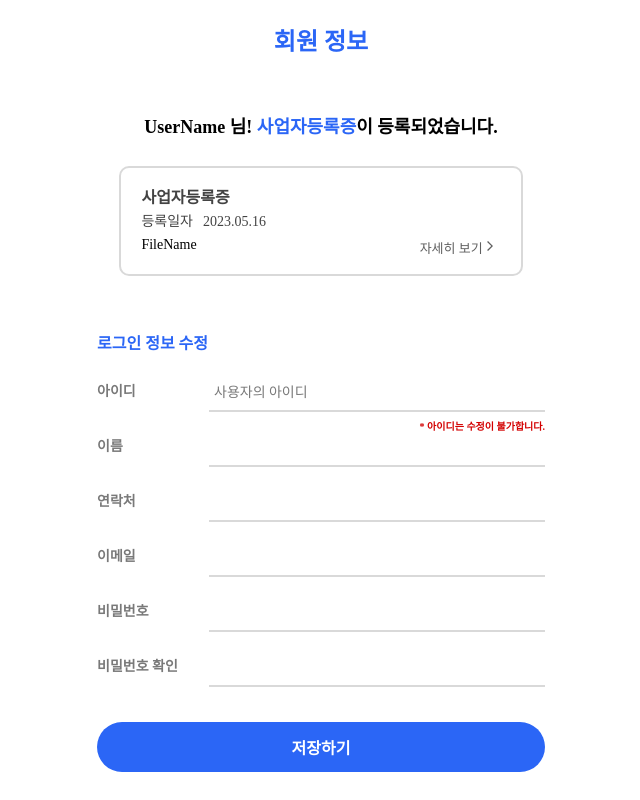
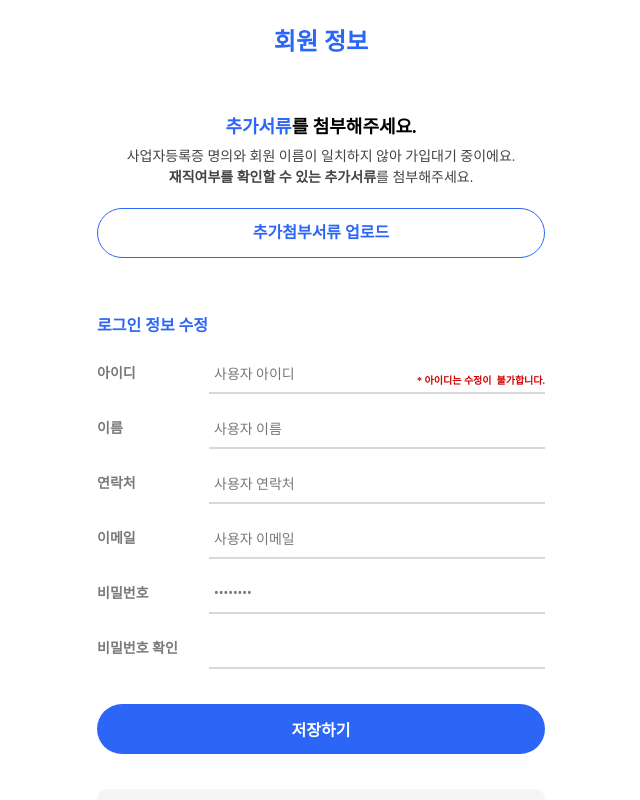
Before and after one commit to FastCampus-Final-Project-bizcurator-1/FinalProject-1-Frontend, a React (Create React App) app: page /mypage/usermodify in a window 1280 px wide. Shown: the top 800 px of the page, without its empty margins (319-959 px from the left). Built offline with nearby package versions, Linux system fonts and the light colour scheme.

Commit message:
[Add] 폼 유효성 검사 추가
- react-hook-form 이용
- pattern 확

```diff
--- a/src/components/mypage/userModify/Attach.jsx
+++ b/src/components/mypage/userModify/Attach.jsx
@@ -10,7 +10,7 @@ export default function Attach({ userInfo }) {
   };
   return (
     <AttachSection>
-      {!userInfo ? (
+      {userInfo ? (
         <Div>
           {userInfo?.bussinessLicense ? (
             <>
@@ -56,7 +56,8 @@ export default function Attach({ userInfo }) {
             <ColorLarge>추가서류</ColorLarge>를 첨부해주세요.
           </LargeP>
           <SmallP>
-            사업자등록증 명의와 회원 이름이 일치하지 않아 가입대기 중이에요.
+            사업자등록증 명의와 회원 이름이 <span />
+            일치하지 않아 가입대기 중이에요.
           </SmallP>
           <SmallP>
             <ColorSmall>재직여부를 확인할 수 있는 추가서류</ColorSmall>를
@@ -102,20 +103,27 @@ const LargeP = styled.p`
 `;
 
 const SmallP = styled.p`
+  display: block;
+  width: 100%;
   word-break: keep-all;
   text-align: center;
   color: #434343;
   font-size: 14px;
   line-height: 1.5;
+  @media (max-width: 768px) {
+    width: 80%;
+  }
 `;
 
 const ColorLarge = styled.span`
+  word-break: keep-all;
   text-align: center;
   font-weight: 600;
   color: #2b66f6;
 `;
 
 const ColorSmall = styled.span`
+  word-break: keep-all;
   text-align: center;
   font-weight: 600;
   color: #434343;
--- a/src/pages/user/mypage/UserModify.jsx
+++ b/src/pages/user/mypage/UserModify.jsx
@@ -9,11 +9,17 @@ export default function UserModify() {
   const [userInfo, setUserInfo] = useState();
   // 회원탈퇴모달
   const [accountModal, setAccountModal] = useState(false);
+  // 연락처 패턴 확인을 위함
+  const [phoneError, setPhoneError] = useState(false);
   // react-hook-form
   const {
     register,
     handleSubmit,
     formState: { errors, isSubmitting },
+    setError,
+    clearErrors,
+    setValue,
+    getValues,
   } = useForm();
 
   // 회원 정보
@@ -22,7 +28,49 @@ export default function UserModify() {
     // api 연결
     console.log(data);
     // 새로고침
-    window.location.reload();
+    // window.location.reload();
+  };
+
+  // 연락처 패턴 확인
+  const validPhoneNumber = e => {
+    // 일반 연락처
+    const reg1 = /^\d{2,3}-\d{3,4}-\d{4}$/;
+    // 핸드폰 연락처
+    const reg2 = /^\d{3}-\d{3,4}-\d{4}$/;
+    // 연락처 패턴확인
+    if (reg1.test(e.target.value)) {
+      setPhoneError(false);
+    } else if (reg2.test(e.target.value)) {
+      setPhoneError(false);
+    } else {
+      setPhoneError(true);
+    }
+    // 자동 구분자(-) 추가
+    if (e.target.value[1] === '2') {
+      e.target.value = e.target.value
+        .replace(/[^0-9]/g, '')
+        .replace(/^(\d{0,2})(\d{0,4})(\d{0,4})$/g, '$1-$2-$3')
+        .replace(/(-{1,2}$)/g, '');
+    } else if (e.target.value[2] === '0') {
+      e.target.value = e.target.value
+        .replace(/[^0-9]/g, '')
+        .replace(/^(\d{0,3})(\d{0,4})(\d{0,4})$/g, '$1-$2-$3')
+        .replace(/(-{1,2}$)/g, '');
+    } else {
+      e.target.value = e.target.value
+        .replace(/[^0-9]/g, '')
+        .replace(/^(\d{0,3})(\d{0,3})(\d{0,4})$/g, '$1-$2-$3')
+        .replace(/(-{1,2}$)/g, '');
+    }
+  };
+
+  // 비밀번호 확인
+  const handlePassword = e => {
+    if (getValues('password') !== e.target.value) {
+      setError('checkPassword');
+    } else {
+      clearErrors('checkPassword');
+    }
   };
 
   // 로그아웃
@@ -42,28 +90,89 @@ export default function UserModify() {
         <SubArticle>로그인 정보 수정</SubArticle>
         <TextField>
           <Label>아이디</Label>
-          <Input status={true} defaultValue="사용자의 아이디" readOnly />
-          <ModifyId>* 아이디는 수정이 불가합니다.</ModifyId>
+          <Input
+            type="text"
+            id="userId"
+            status={true}
+            defaultValue="사용자 아이디"
+            readOnly
+            placeholder="example"
+            {...register('userId')}
+          />
+          <Error status={true}>
+            * 아이디는 수정이 <Span>불가합니다.</Span>
+          </Error>
         </TextField>
         <TextField>
           <Label>이름</Label>
-          <Input type="text" />
+          <Input
+            type="text"
+            id="managerName"
+            defaultValue="사용자 이름"
+            {...register('managerName')}
+          />
         </TextField>
         <TextField>
           <Label>연락처</Label>
-          <Input type="text" />
+          <Input
+            type="text"
+            id="phoneNumber"
+            defaultValue="사용자 연락처"
+            {...register('phoneNumber')}
+            onChange={e => validPhoneNumber(e)}
+          />
         </TextField>
         <TextField>
           <Label>이메일</Label>
-          <Input type="text" />
+          <Input
+            type="email"
+            id="email"
+            defaultValue="사용자 이메일"
+            {...register('email', {
+              pattern: {
+                value:
+                  /([\w-.]+)@((\[[0-9]{1,3}\.[0-9]{1,3}\.[0-9]{1,3}\.)|(([\w-]+\.)+))([a-zA-Z]{2,4}|[0-9]{2,3})(\]?)$/,
+              },
+            })}
+          />
+          {errors.email && (
+            <Error>
+              * 이메일 형식에 <Span>맞지 않습니다.</Span>
+            </Error>
+          )}
         </TextField>
         <TextField>
           <Label>비밀번호</Label>
-          <Input type="password" />
+          <Input
+            type="password"
+            id="password"
+            defaultValue="사용자 비밀번호"
+            {...register('password', {
+              pattern: {
+                value:
+                  /^(?=.*[a-z])(?=.*[A-Z])(?=.*\d)(?=.*[@$!%*#?&^])[A-Za-z\d@$!%*#?&^]{8,16}$/,
+              },
+            })}
+          />
+          {errors.password && (
+            <Error>
+              * 영문 대/소문자, 숫자, <Span>특수문자 조합 8~16자리</Span>
+            </Error>
+          )}
         </TextField>
         <TextField>
           <Label>비밀번호 확인</Label>
-          <Input type="password" />
+          <Input
+            type="password"
+            id="checkPassword"
+            {...register('checkPassword')}
+            onChange={e => handlePassword(e)}
+          />
+          {errors.checkPassword && (
+            <Error>
+              * 비밀번호가 <Span> 일치하지 않습니다.</Span>
+            </Error>
+          )}
         </TextField>
         <SubmitBtn>저장하기</SubmitBtn>
       </Form>
@@ -143,16 +252,6 @@ const Label = styled.p`
   }
 `;
 
-const ModifyId = styled.p`
-  font-size: 10px;
-  font-weight: 600;
-  color: #d30000;
-  position: absolute;
-  right: 0;
-  bottom: -50%;
-  transition: 0.3s ease;
-`;
-
 const Input = styled.input`
   width: 75%;
   height: 100%;
@@ -197,6 +296,7 @@ const SubmitBtn = styled.button`
 `;
 
 const Notice = styled.div`
+  word-break: keep-all;
   width: 100%;
   height: 80px;
   ${props => props.theme.variables.flex('column', 'center', 'flex-start')};
@@ -218,6 +318,7 @@ const NoticeLarge = styled.p`
 `;
 
 const NoticeSmall = styled.p`
+  line-height: 1.5;
   font-size: 12px;
   color: #797979;
   transition: 0.3s ease;
@@ -260,3 +361,25 @@ const DeleteAccountBtn = styled.button`
     font-size: 12px;
   }
 `;
+
+const Error = styled.p`
+  ${props => props.theme.variables.flex('', 'space-between', 'center')};
+  font-size: 10px;
+  font-weight: ${props => (props.status ? '600' : '500')};
+  color: #d30000;
+  position: absolute;
+  right: 0;
+  bottom: 20%;
+  transition: 0.3s ease;
+  @media (max-width: 768px) {
+    line-height: 1.5;
+    ${props => props.theme.variables.flex('column', '', 'flex-end')};
+  }
+`;
+
+const Span = styled.span`
+  margin-left: 5px;
+  @media (max-width: 768px) {
+    margin-left: 0;
+  }
+`;
```
